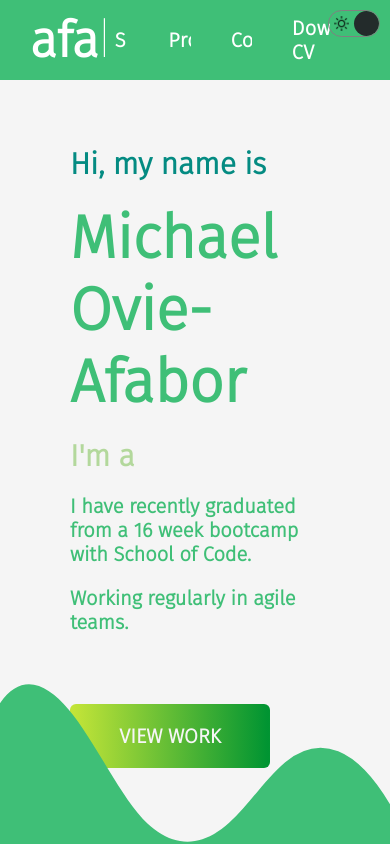
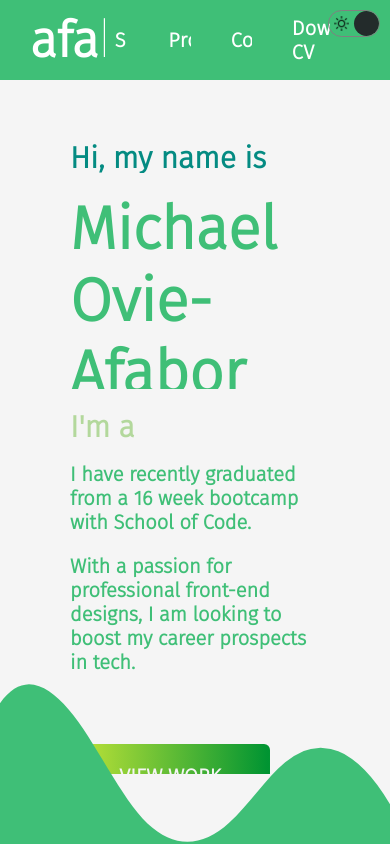
Before and after one commit to afabor/afabor-portfolio, a React (Create React App) app: page / in a window 390 px wide. Built offline with nearby package versions, Linux system fonts and the light colour scheme.

Commit message:
latest update

```diff
--- a/src/components/Intro/index.jsx
+++ b/src/components/Intro/index.jsx
@@ -19,7 +19,7 @@ export default function Intro({ url }) {
   }, []);
   return (
     <div className="intro" id="intro">
-      <div className="container">
+      <div className="intro-container">
         <h2>Hi, my name is</h2>
         <h1>Michael Ovie-Afabor</h1>
         <h3>
@@ -30,8 +30,11 @@ export default function Intro({ url }) {
             I have recently graduated from a 16 week bootcamp with School of
             Code.
           </p>
-          <p>Working regularly in agile teams.</p>
-          <button>
+          <p>
+            With a passion for professional front-end designs, I am looking to
+            boost my career prospects in tech.
+          </p>
+          <button className="intro-button">
             <a href="#projects">View Work</a>
           </button>
         </div>
--- a/src/components/Intro/intro.css
+++ b/src/components/Intro/intro.css
@@ -5,7 +5,7 @@
   transform: 0.6s;
 }
 
-.intro .container {
+.intro-container {
   display: flex;
   flex-direction: column;
   margin: auto;
@@ -34,18 +34,7 @@ h3 {
 span {
   color: #048b82;
 }
-.image-container {
-  width: 700px;
-  height: 700px;
-  border-radius: 50%;
-  display: flex;
-  justify-content: center;
-  align-items: center;
-  overflow: hidden;
-}
-.image-container img {
-  width: 100%;
-}
+
 .intro p {
   margin-top: 20px;
   font-weight: bold;
@@ -53,7 +42,7 @@ span {
   color: var(--main-color);
 }
 
-.container button {
+.intro-button {
   margin-top: 70px;
   border-radius: 6px;
   cursor: pointer;
@@ -69,11 +58,11 @@ span {
   transition: 0.6s;
 }
 
-.container button:hover {
+.intro-button:hover {
   background-position: right;
 }
 
-.container a {
+.intro-button a {
   font-weight: bold;
   text-transform: uppercase;
   color: whitesmoke;
@@ -100,3 +89,9 @@ span {
 .custom-shape-divider-bottom-1659691707 .shape-fill {
   fill: var(--main-color);
 }
+
+@media screen and (max-width: 480px) {
+  .intro {
+    flex-direction: column;
+  }
+}
--- a/src/components/Skills/index.jsx
+++ b/src/components/Skills/index.jsx
@@ -9,6 +9,7 @@ export default function Skills() {
           <h1 className="title">Skills</h1>
           <p>These are technologies I have worked with</p>
         </div>
+        <div className="skillBox">
           <div className="skillsContainer">
             <img className="icon" src="assets/html-5.png" alt="html-5" />
             <img className="icon" src="assets/css.png" alt="css" />
@@ -21,5 +22,6 @@ export default function Skills() {
           </div>
         </div>
       </div>
+    </div>
   );
 }
--- a/src/components/Skills/skills.scss
+++ b/src/components/Skills/skills.scss
@@ -12,19 +12,26 @@
     }
     p {
       padding: 16px;
+      color: var(--third-color);
     }
+    .skillBox {
+      display: flex;
+      align-items: center;
+      justify-content: center;
+
       .skillsContainer {
         display: grid;
-      grid-template-columns: repeat(8, 200px);
+        grid-template-columns: repeat(4, 200px);
         gap: 16px;
         text-align: center;
-      padding-top: 32px;
-      padding-bottom: 32px;
+        padding: 32px;
 
         .icon {
           width: 70px;
           margin: auto;
+          border-radius: 20px;
         }
       }
     }
   }
+}
```
Lines whose indentation alone changed are shown as unchanged.
